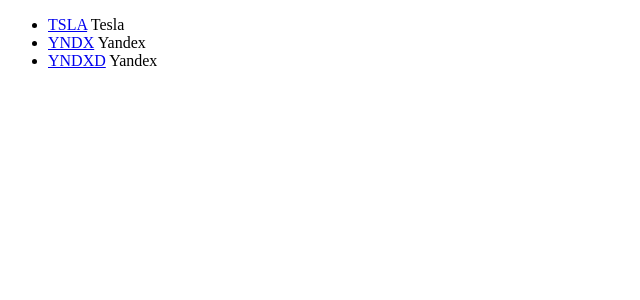
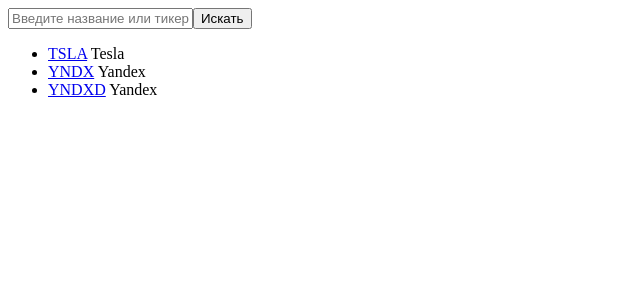
Before and after one commit to korostil/invest-front, a Vue app: page / in a window 1280 px wide. Shown: the top 300 px of the page, without its empty margins (0-640 px from the left). Built offline with nearby package versions, Linux system fonts and the light colour scheme.

Commit message:
Add simple search to share list page

```diff
--- a/src/components/ShareList.vue
+++ b/src/components/ShareList.vue
@@ -2,14 +2,32 @@
 import { ref } from 'vue';
 import ShareItem from '@/components/ShareItem';
 
-const shares = ref([
+const test_data = [
   { id: 1, title: 'Tesla', ticker: 'TSLA' },
   { id: 2, title: 'Yandex', ticker: 'YNDX' },
   { id: 3, title: 'Yandex', ticker: 'YNDXD' },
-]);
+];
+const shares = ref(Object.assign([], test_data));
+const search_text = ref();
+function search() {
+  let search_str = search_text.value.toLowerCase(),
+    shares_list = Object.assign([], test_data);
+  shares.value = shares_list.filter(
+    share =>
+      share.title.toLowerCase().includes(search_str) ||
+      share.ticker.toLowerCase().includes(search_str),
+  );
+}
 </script>
 
 <template>
+  <div>
+    <input
+      v-model="search_text"
+      placeholder="Введите название или тикер инструмента"
+    />
+    <button @click="search">Искать</button>
+  </div>
   <div>
     <ul>
       <ShareItem :share="share" v-for="share of shares" :key="share.id" />
```
